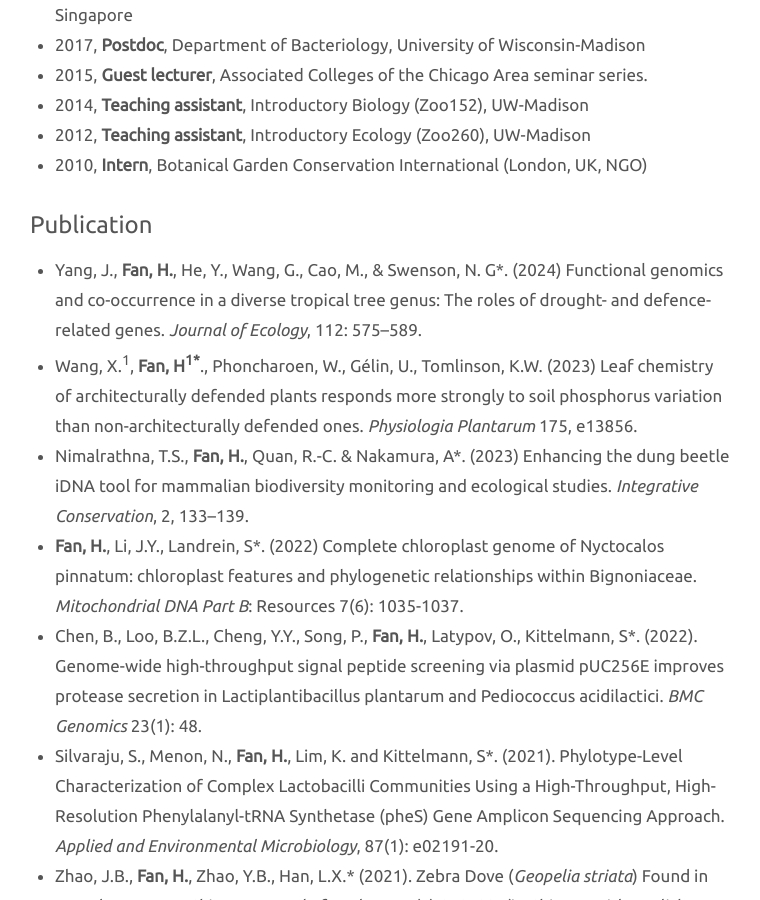
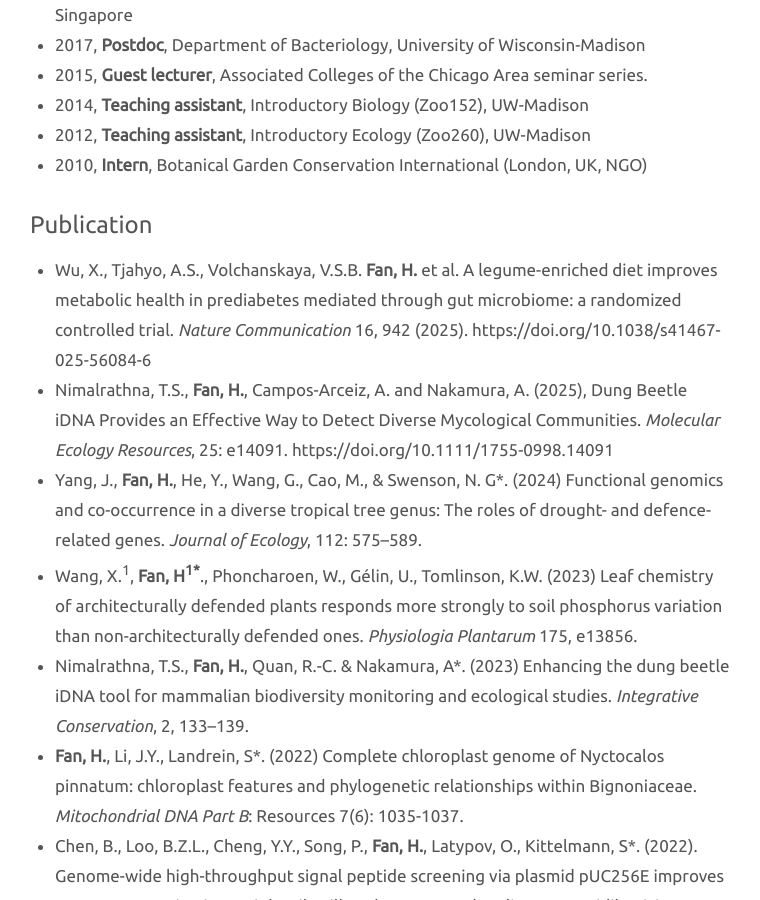
Before and after one commit to fanhuan/fanhuan.github.io, a Jekyll site: the page built from resume.md, in a window 1280 px wide and 900 px high, scrolled down 1053 px. Shown: the whole window, without its empty margins (260-1020 px from the left). Built offline with Jekyll 4.4.1, drawn with Linux system fonts in a browser that asks for light colours.

Commit message:
2025 publication

```diff
--- a/resume.md
+++ b/resume.md
@@ -45,6 +45,8 @@ _**Thesis**: Studies on the evolution of breeding systems in Ficus (Moraceae) po
 
 ## Publication
 
++ Wu, X., Tjahyo, A.S., Volchanskaya, V.S.B. **Fan, H.** et al. A legume-enriched diet improves metabolic health in prediabetes mediated through gut microbiome: a randomized controlled trial. _Nature Communication_ 16, 942 (2025). https://doi.org/10.1038/s41467-025-56084-6
++ Nimalrathna, T.S., **Fan, H.**, Campos-Arceiz, A. and Nakamura, A. (2025), Dung Beetle iDNA Provides an Effective Way to Detect Diverse Mycological Communities. _Molecular Ecology Resources_, 25: e14091. https://doi.org/10.1111/1755-0998.14091
 + Yang, J., **Fan, H.**, He, Y., Wang, G., Cao, M., & Swenson, N. G*. (2024) Functional genomics and co-occurrence in a diverse tropical tree genus: The roles of drought- and defence-related genes. _Journal of Ecology_, 112: 575–589.
 + Wang, X.<sup>1</sup>, **Fan, H<sup>1*</sup>**., Phoncharoen, W., Gélin, U., Tomlinson, K.W. (2023) Leaf chemistry of architecturally defended plants responds more strongly to soil phosphorus variation than non-architecturally defended ones. _Physiologia Plantarum_ 175, e13856.
 + Nimalrathna, T.S., **Fan, H.**, Quan, R.-C. & Nakamura, A*. (2023) Enhancing the dung beetle iDNA tool for mammalian biodiversity monitoring and ecological studies. _Integrative Conservation_, 2, 133–139.
```
